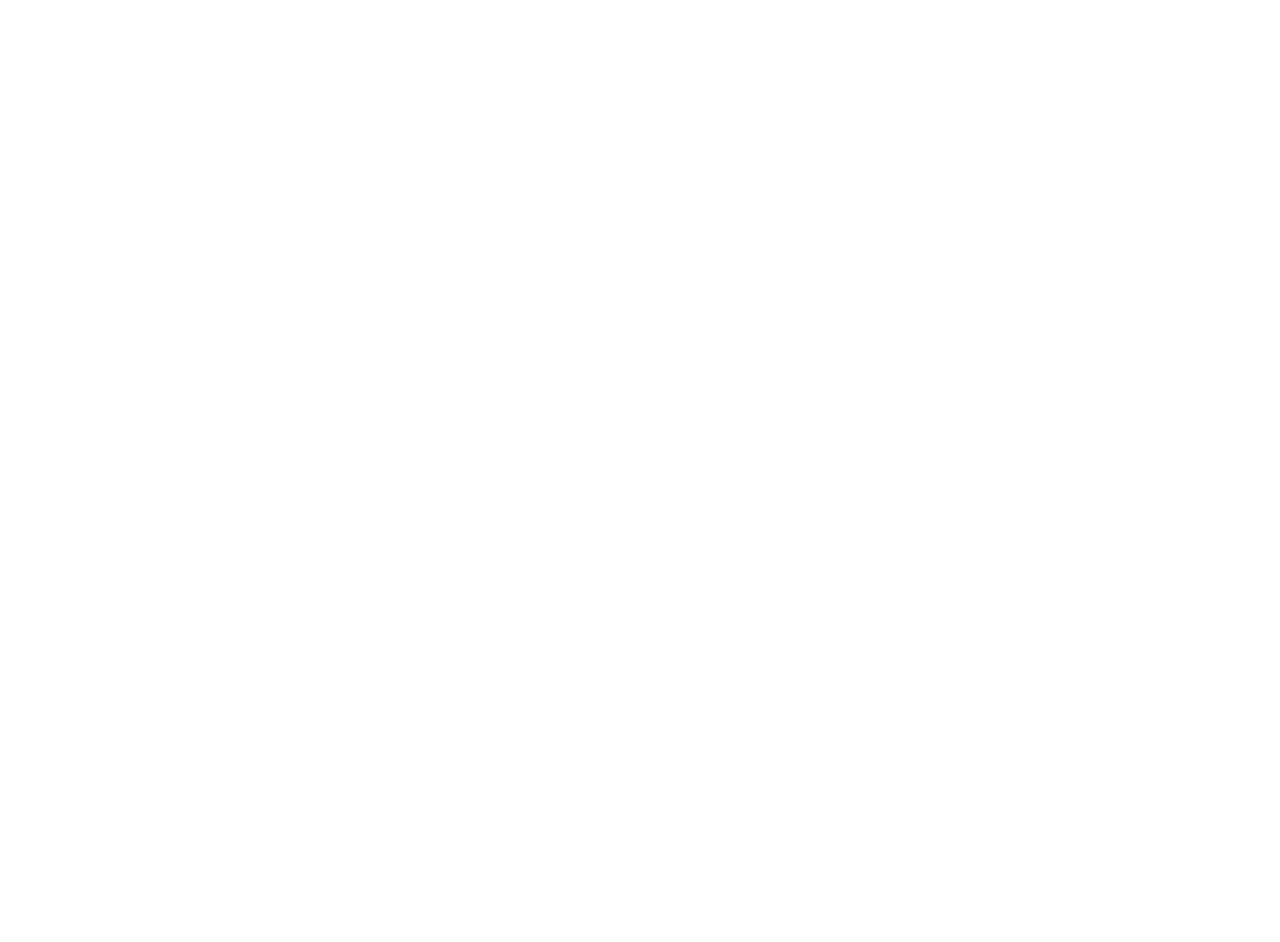
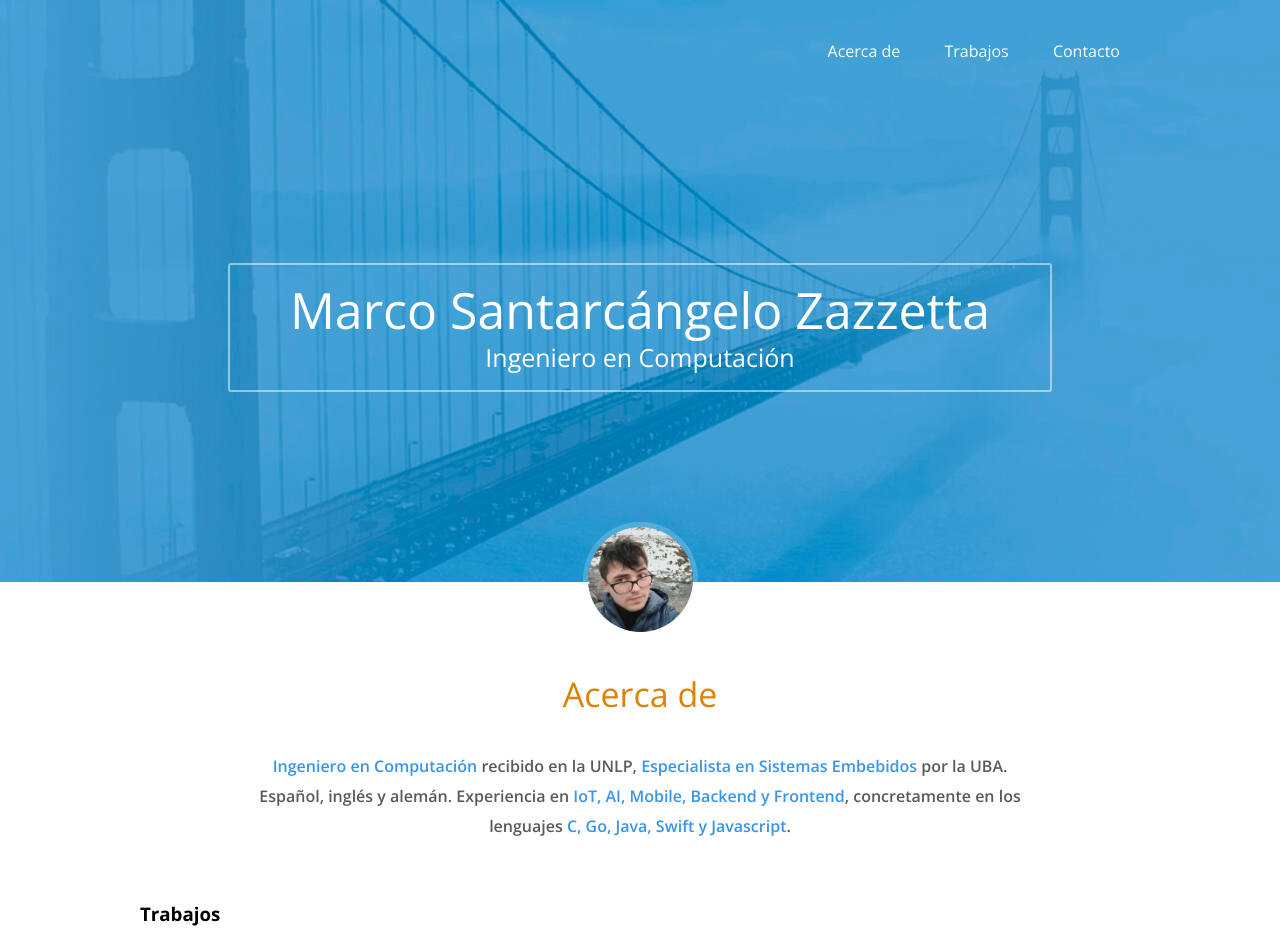
Before and after one commit to marcosantar93/webdesign-course, a plain HTML site: page practicas/portafolio/index.html in a window 1280 px wide. Shown: the top 942 px of the page. Before the commit the page ends 800 px from the top, so only its background shows below. Drawn offline with nearby package versions, Linux system fonts and the light colour scheme.

Commit message:
portafolio header & acerca de

```diff
--- a/practicas/portafolio/css/estilos.css
+++ b/practicas/portafolio/css/estilos.css
@@ -0,0 +1,119 @@
+* {
+    box-sizing: border-box;
+}
+
+body {
+    background: #fff;
+    font-family: "Open Sans", sans-serif;
+    font-size: 16px;
+}
+
+.contenedor{
+    width: 90%;
+    max-width: 1000px;
+    margin: auto;
+    overflow: hidden;
+}
+
+/* HEADER */
+
+header {
+    background: url("../img/bg.jpg") #49a3d6;
+    background-repeat: no-repeat;
+    background-position: center;
+    max-height: 600px;
+}
+
+header .menu {
+    margin: 40px 0;
+    text-align: right;
+}
+
+header .menu a {
+    margin: 0 20px;
+    color: #fff;
+    padding-bottom: 9px;
+    display: inline-block;
+    text-decoration: none;
+    border-bottom: 2px solid transparent;
+    font-size: 1em;
+}
+
+header .menu a:hover {
+    border-bottom: 2px solid #fff;
+}
+
+header .contenedor-texto {
+    display: flex;
+    margin: 190px 0;
+    justify-content: center;
+    align-items: center;
+}
+
+header .contenedor-texto .texto {
+    border: 2px solid rgba(255, 255, 255, .5);
+    border-radius: 3px;
+    display: inline-block;
+    text-align: center;
+    padding: 20px 60px;
+
+}
+
+header .contenedor-texto .texto h1,
+header .contenedor-texto .texto h2{
+    color: #fff;
+    font-weight: 300;
+    margin: 0;
+}
+
+header .contenedor-texto .texto .nombre{
+    margin-bottom: 10px;
+    font-size: 50px;
+    line-height: 50px;
+}
+
+header .contenedor-texto .texto .profesion{
+    font-size: 25px;
+    line-height: 25px;
+}
+/* MAIN */
+.main .contenedor{
+    overflow: visible;
+}
+
+.main .acerca-de{
+    text-align: center;
+}
+
+.main .acerca-de .foto{
+    margin-top: -60px;
+}
+
+.main .acerca-de .foto img{
+    vertical-align: top;
+    border-radius: 50%;
+    border: 5px solid rgba(255, 255, 255, .2);
+
+}
+
+.main .acerca-de .texto{
+    color: #5a5a5a;
+    font-weight: 600;
+    font-size: 1em;
+    line-height: 30px;
+    width: 80%;
+    margin: 40px auto 60px auto;
+}
+
+.main .acerca-de .texto .titulo{
+    font-size: 34px;
+    line-height: 34px;
+    margin-bottom: 40px;
+    font-weight: 300;
+    color: #dd8202;
+    text-align:center;
+}
+
+.main .acerca-de .texto .bold{
+    color:#3895ea;
+}
--- a/practicas/portafolio/index.html
+++ b/practicas/portafolio/index.html
@@ -2,9 +2,9 @@
 <html lang="en">
   <head>
     <meta charset="UTF-8" />
-    <meta name="viewport" content="width=device-width, initial-scale=1.0" />
+    <meta name="viewport" content="width=device-width, initial-scale=1.0, user-scalable=no" />
     <meta http-equiv="X-UA-Compatible" content="ie=edge" />
-    <title>Portafolio de Marco Santarcangelo</title>
+    <title>Portafolio de Marco Santarcángelo</title>
     <link
       href="https://fonts.googleapis.com/css?family=Open+Sans:300,400,600,600i,700"
       rel="stylesheet"
@@ -14,5 +14,157 @@
     <link rel="stylesheet" href="css/estilos.css" />
   </head>
 
-  <body></body>
+  <body>
+    <header>
+      <div class="contenedor">
+        <nav class="menu">
+          <a href="#">Acerca de</a>
+          <a href="#">Trabajos</a>
+          <a href="#">Contacto</a>
+        </nav>
+        <div class="contenedor-texto">
+          <div class="texto">
+            <h1 class="nombre">Marco Santarcángelo Zazzetta</h1>
+            <h2 class="profesion">Ingeniero en Computación</h2>
+          </div>
+        </div>
+      </div>
+    </header>
+    <section class="main">
+      <section class="acerca-de">
+        <div class="contenedor">
+          <div class="foto">
+            <img
+              src="img/foto.jpg"
+              width="115"
+              height="115"
+              alt="Marco Santarcángelo Zazzetta"
+            />
+          </div>
+          <div class="texto">
+            <h3 class="titulo">Acerca de</h3>
+            <p>
+              <span class="bold">Ingeniero en Computación</span> recibido en la
+              UNLP, <span class="bold">Especialista en Sistemas Embebidos</span> por la UBA. Español, inglés y alemán. Experiencia en
+              <span class="bold">IoT, AI, Mobile, Backend y Frontend</span>,
+              concretamente en los lenguajes <span class="bold">C, Go, Java, Swift y Javascript</span>.
+            </p>
+          </div>
+        </div>
+      </section>
+      <section class="trabajos">
+        <div class="contenedor">
+          <h3 class="titulo">Trabajos</h3>
+          <div class="contenedor-trabajos">
+            <div class="trabajo">
+              <div class="thumb">
+                <img src="img/trabajos/1.jpg" alt="Trabajo de programacion" />
+              </div>
+              <div class="descripcion">
+                <p class="nombre">Trabajo 1</p>
+                <p class="categoria">HTML - CSS - GO</p>
+              </div>
+            </div>
+            <div class="trabajo">
+              <div class="thumb">
+                <img src="img/trabajos/2.jpg" alt="Trabajo de programacion" />
+              </div>
+              <div class="descripcion">
+                <p class="nombre">Trabajo 2</p>
+                <p class="categoria">HTML - CSS - JAVA</p>
+              </div>
+            </div>
+            <div class="trabajo">
+              <div class="thumb">
+                <img src="img/trabajos/3.jpg" alt="Trabajo de programacion" />
+              </div>
+              <div class="descripcion">
+                <p class="nombre">Trabajo 3</p>
+                <p class="categoria">HTML - CSS - JS</p>
+              </div>
+            </div>
+            <div class="trabajo">
+              <div class="thumb">
+                <img src="img/trabajos/4.jpg" alt="Trabajo de programacion" />
+              </div>
+              <div class="descripcion">
+                <p class="nombre">Trabajo 4</p>
+                <p class="categoria">SWIFT - JAVA</p>
+              </div>
+            </div>
+            <div class="trabajo">
+              <div class="thumb">
+                <img src="img/trabajos/5.jpg" alt="Trabajo de programacion" />
+              </div>
+              <div class="descripcion">
+                <p class="nombre">Trabajo 5</p>
+                <p class="categoria">HTML - CSS - JAVA</p>
+              </div>
+            </div>
+            <div class="trabajo">
+              <div class="thumb">
+                <img src="img/trabajos/6.jpg" alt="Trabajo de programacion" />
+              </div>
+              <div class="descripcion">
+                <p class="nombre">Trabajo 6</p>
+                <p class="categoria">C - GO</p>
+              </div>
+            </div>
+            <div class="trabajo">
+              <div class="thumb">
+                <img src="img/trabajos/7.jpg" alt="Trabajo de programacion" />
+              </div>
+              <div class="descripcion">
+                <p class="nombre">Trabajo 7</p>
+                <p class="categoria">HTML - CSS - JS</p>
+              </div>
+            </div>
+            <div class="trabajo">
+              <div class="thumb">
+                <img src="img/trabajos/8.jpg" alt="Trabajo de programacion" />
+              </div>
+              <div class="descripcion">
+                <p class="nombre">Trabajo 8</p>
+                <p class="categoria">HTML - CSS - JAVA</p>
+              </div>
+            </div>
+          </div>
+        </div>
+      </section>
+    </section>
+    <footer>
+      <section class="contacto">
+        <div class="contenedor">
+          <h3 class="titulo">Contacto</h3>
+          <form class="formulario" action="">
+            <input type="text" placeholder="Nombre" name="nombre" required />
+            <input type="email" placeholder="Correo" name="correo" required />
+            <textarea name="mensaje" id="" placeholder="Mensaje:"></textarea>
+            <input type="submit" value="Enviar" class="boton" />
+          </form>
+        </div>
+      </section>
+      <section class="redes-sociales">
+        <div class="contenedor">
+          <a href="https://www.facebook.com/MarcoSantar" class="facebook"
+            ><i class="fa fa-facebook-official" aria-hidden="true"></i>
+          </a>
+          <a href="https://twitter.com/marcosantar93" class="twitter"
+            ><i class="fa fa-twitter" aria-hidden="true"></i>
+          </a>
+          <a
+            href="https://www.linkedin.com/in/marco-santarc%C3%A1ngelo-zazzetta-4b28a6a0/"
+            class="linkedin"
+            ><i class="fa fa-linkedin" aria-hidden="true"></i>
+          </a>
+          <a href="https://github.com/marcosantar93" class="github"
+            ><i class="fa fa-github" aria-hidden="true"></i>
+          </a>
+          <a href="https://www.instagram.com/marcosantar93/" class="instagram"
+            ><i class="fa fa-instagram" aria-hidden="true"></i>
+          </a>
+        </div>
+      </section>
+    </footer>
+  </body>
 </html>
```
